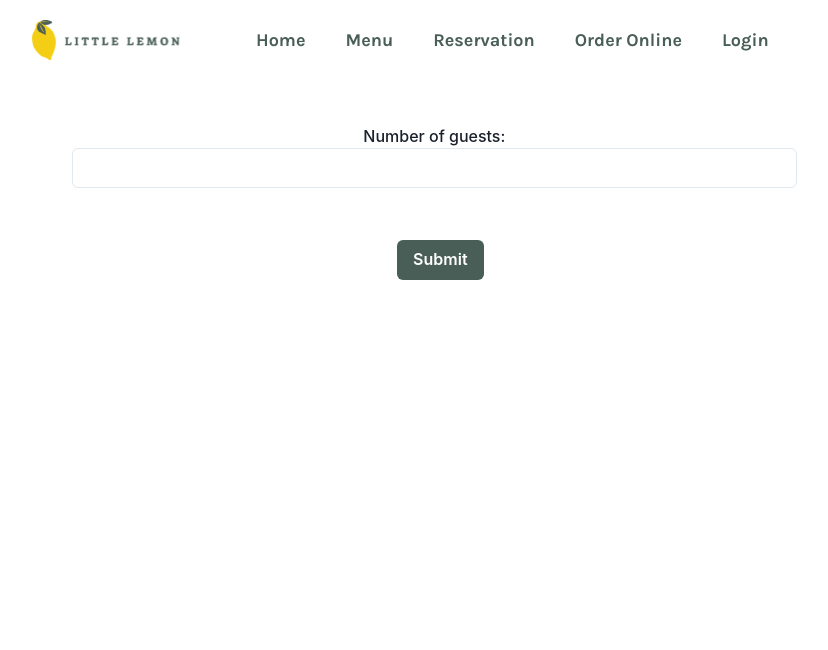
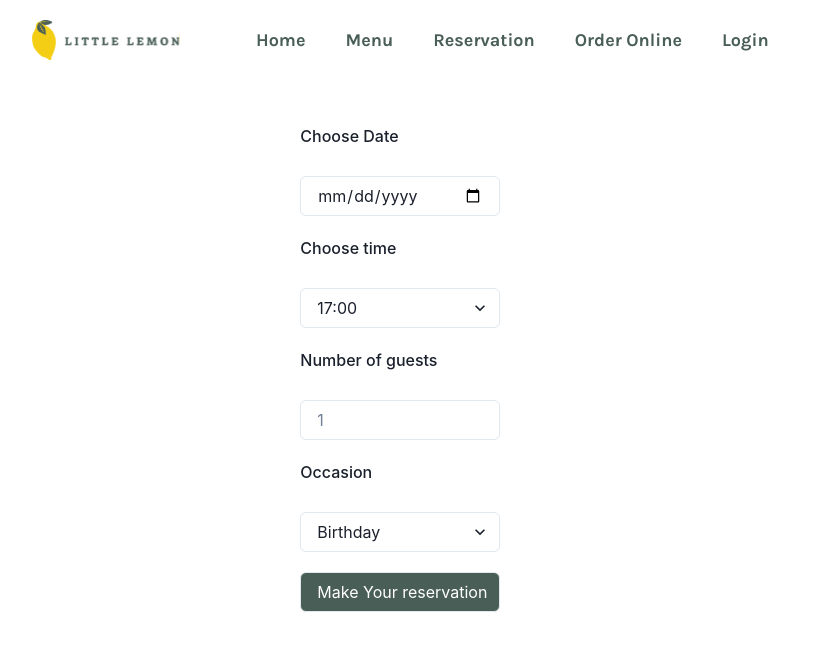
Before and after one commit to MrBigBrainy/CapStone, a React (Create React App) app: page /booking in a window 1280 px wide. Shown: the top 650 px of the page, without its empty margins (294-1122 px from the left). Built offline with nearby package versions, Linux system fonts and the light colour scheme; a web font is replaced by a local one.

Commit message:
Start Form

```diff
--- a/src/component/BookingForm.jsx
+++ b/src/component/BookingForm.jsx
@@ -1,17 +1,67 @@
-import { FormControl, FormLabel, Input, Button } from "@chakra-ui/react";
+import { FormControl, FormLabel, Input, Button, Select, Flex} from "@chakra-ui/react";
+import { useState } from "react";
 export default function BookingForm () {
+    const [formData, setFormData] = useState({
+        date: '',
+         time: '',
+        numberOfGuests: '',
+        occasion: '',
+    })
     function handleSubmit (event) {
         event.preventDefault();
         console.log("Submitted");
     }
+
+    function handleChange(event, objectName){
+        const {value} = event.target;
+        setFormData((prevState)=> ({
+            ...prevState,
+            [objectName]: value,
+        }))
+    }
     return (
       <>
-        <FormControl m ={10}>
-          <FormLabel textAlign={"center"}>
-            Number of guests: <Input type="number" name="guests" />
-          </FormLabel>
-          <br />
-          <Button
+        <Flex justifyContent={"center"}>
+          <FormControl
+            m={10}
+            style={{ display: "grid", maxWidth: "200px", gap: "20px" }}
+          >
+            <FormLabel htmlFor="res-date"> Choose Date </FormLabel>
+            <Input type="date" id="res-date" onChange={(event) => handleChange(event, "date")} />
+            <FormLabel htmlFor="res-time">Choose time</FormLabel>
+            <Select id="res-time ">
+              <option>17:00</option>
+              <option>18:00</option>
+              <option>19:00</option>
+              <option>20:00</option>
+              <option>21:00</option>
+              <option>22:00</option>
+            </Select>
+            <FormLabel htmlFor="guests">Number of guests</FormLabel>
+            <Input type="number" placeholder="1" min="1" max="10" id="guests" />
+            <FormLabel htmlFor="occasion">Occasion</FormLabel>
+            <Select id="occasion">
+              <option>Birthday</option>
+              <option>Anniversary</option>
+            </Select>
+
+            <Input
+              type="submit"
+              value="Make Your reservation"
+              bg={"#495E57"}
+              color={"white"}
+              onClick={handleSubmit}
+              cursor={"pointer"}
+            />
+          </FormControl>
+        </Flex>
+      </>
+    );
+}
+
+
+/*
+ <Button
             type="Submit"
             onClick={handleSubmit}
             bg={"#495E57"}
@@ -20,7 +70,5 @@ export default function BookingForm () {
           >
             Submit
           </Button>
-        </FormControl>
-      </>
-    );
-}
+
+   */
```
